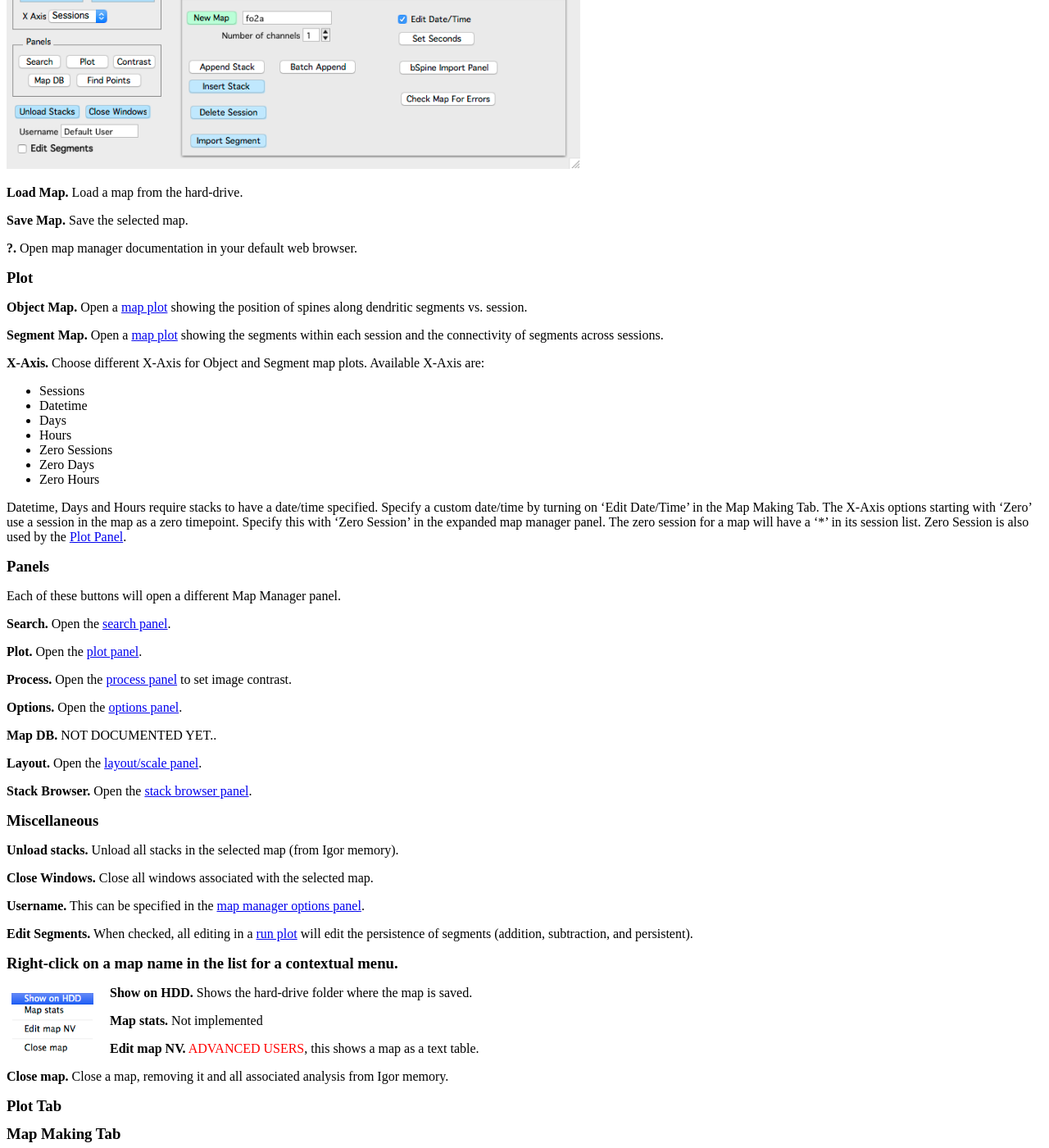
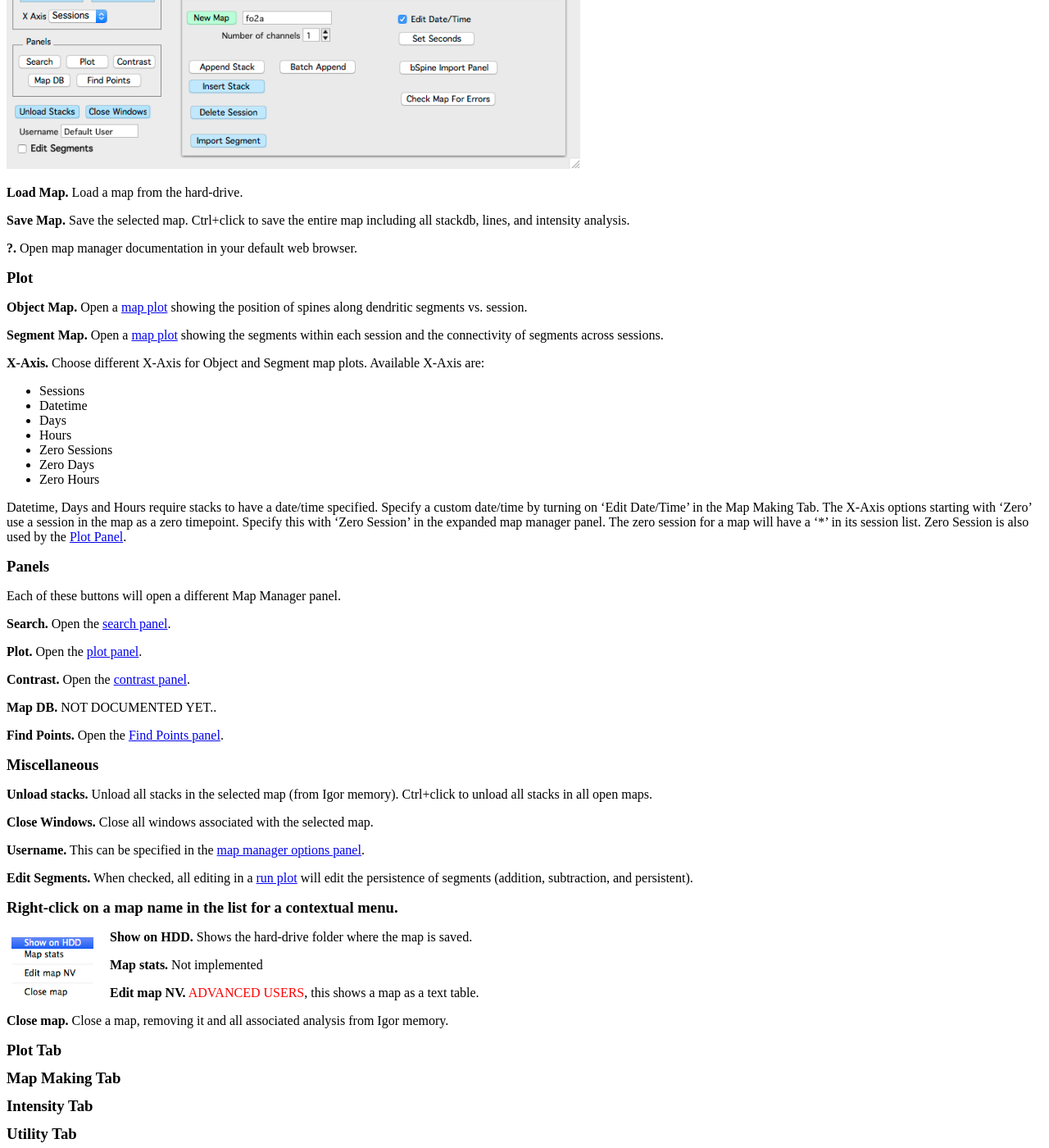
Before and after one commit to MarkWieczorek/mapmanager, a Jekyll site: the page built from _posts/2015-04-20-main-panel.md, in a window 1280 px wide and 1400 px high, scrolled down 1119 px. Shown: the whole window at 82% size. Built offline with Jekyll 4.4.1, drawn with Linux system fonts in a browser that asks for light colours; Markdown is read by kramdown in place of the engine named in the settings; a style sheet for code colours, icons or effects is not loaded.

Commit message:
main panel update

```diff
--- a/_posts/2015-04-20-main-panel.md
+++ b/_posts/2015-04-20-main-panel.md
@@ -23,7 +23,7 @@ The <span style="color:blue">blue</span> buttons operate on the selected map.
 
   <B>Load Map.</B> Load a map from the hard-drive.
 
-  <B>Save Map.</B> Save the selected map.
+  <B>Save Map.</B> Save the selected map. Ctrl+click to save the entire map including all stackdb, lines, and intensity analysis.
 
   <B>?.</B> Open map manager documentation in your default web browser.
 
@@ -53,19 +53,16 @@ Each of these buttons will open a different Map Manager panel.
 
 <B>Plot.</B> Open the [plot panel][6].
 
-<B>Process.</B> Open the [process panel][8] to set image contrast.
-
-<B>Options.</B> Open the [options panel][7].
+<B>Contrast.</B> Open the [contrast panel][8].
 
 <B>Map DB.</B> NOT DOCUMENTED YET..
 
-<B>Layout.</B> Open the [layout/scale panel][14].
+<B>Find Points.</B> Open the [Find Points panel][15].
 
-<B>Stack Browser.</B> Open the [stack browser panel][9].
 
 ###Miscellaneous
 
-<B>Unload stacks.</B> Unload all stacks in the selected map (from Igor memory).
+<B>Unload stacks.</B> Unload all stacks in the selected map (from Igor memory). Ctrl+click to unload all stacks in all open maps.
 
 <B>Close Windows.</B> Close all windows associated with the selected map.
 
@@ -113,5 +110,6 @@ Each of these buttons will open a different Map Manager panel.
 [12]: /mapmanager/map-plot/
 [13]: /mapmanager/making-a-map/
 [14]: /mapmanager/scale-panel/
+[15]: /mapmanager/find-points-panel/
 
 <div class="print-page-break"></div>
```
